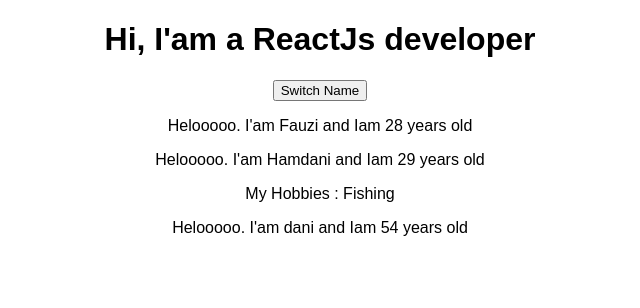
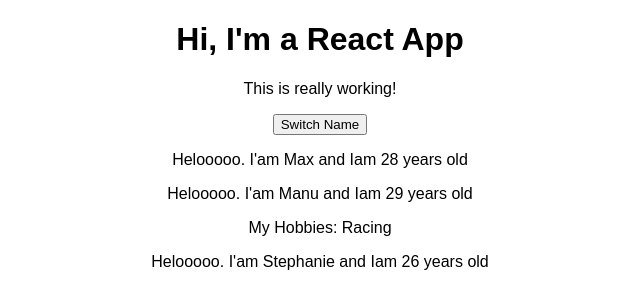
Before and after one commit to fauzihamdani/react-complete-guide, a React (Create React App) app: page / in a window 1280 px wide. Shown: the top 308 px of the page, without its empty margins (320-960 px from the left). Built offline with nearby package versions, Linux system fonts and the light colour scheme.

Commit message:
3-22 Passing Method References Between Components

```diff
--- a/src/App.js
+++ b/src/App.js
@@ -1,51 +1,58 @@
-import React, { useState } from 'react';
+import React, { Component } from 'react';
 import './App.css';
 import Person from './Person/Person';
 
-const App = (props) => {
-	const [personsState, setPersonState] = useState({
-		// userSate is a hook that return 2 value, (the state it self and setState to modify state). therefore used arrayDestructuring
+class App extends Component {
+	state = {
 		persons: [
-			{ name: 'Fauzi', age: 28 },
-			{ name: 'Hamdani', age: 29 },
-			{ name: 'dani', age: 54 },
+			{ name: 'Max', age: 28 },
+			{ name: 'Manu', age: 29 },
+			{ name: 'Stephanie', age: 26 },
+		],
+		otherState: 'some other value',
+	};
+
+	switchNameHandler = (newName) => {
+		// console.log('Was clicked!');
+		// DON'T DO THIS: this.state.persons[0].name = 'Maximilian';
+		this.setState({
+			persons: [
+				{ name: newName, age: 28 },
+				{ name: 'Manu', age: 29 },
+				{ name: 'Stephanie', age: 27 },
 			],
 		});
+	};
 
-	const [otherstate, setOtherstate] = useState('some other value');
-
-	console.log(personsState, otherstate);
-
-	const switchNameHandler = () => {
-		// console.log('was clicked');
-		setPersonState({
-			persons: [
-				{ name: 'Fauzi Hamdani', age: 13 },
-				{ name: 'Hamdani Fauzi', age: 25 },
-				{ name: 'dani fauzi', age: 789 },
-			],
-			otherState: personsState.otherState,
-		});
-	};
+	render() {
 		return (
 			<div className='App'>
-			<h1>Hi, I'am a ReactJs developer</h1>
-			<button onClick={switchNameHandler}>Switch Name</button>
+				<h1>Hi, I'm a React App</h1>
+				<p>This is really working!</p>
+				<button
+					onClick={() =>
+						this.switchNameHandler('faz!~~~~~~~~~~~~~~~~~~~~~~~~~~')
+					}>
+					Switch Name
+				</button>
 				<Person
-				name={personsState.persons[0].name}
-				age={personsState.persons[0].age}
+					name={this.state.persons[0].name}
+					age={this.state.persons[0].age}
 				/>
 				<Person
-				name={personsState.persons[1].name}
-				age={personsState.persons[1].age}>
-				My Hobbies : Fishing
+					name={this.state.persons[1].name}
+					age={this.state.persons[1].age}
+					click={this.switchNameHandler.bind(this, 'Faham!')}>
+					My Hobbies: Racing
 				</Person>
 				<Person
-				name={personsState.persons[2].name}
-				age={personsState.persons[2].age}
+					name={this.state.persons[2].name}
+					age={this.state.persons[2].age}
 				/>
 			</div>
 		);
-};
+		// return React.createElement('div', {className: 'App'}, React.createElement('h1', null, 'Does this work now?'));
+	}
+}
 
 export default App;
--- a/src/Person/Person.js
+++ b/src/Person/Person.js
@@ -3,7 +3,7 @@
 const person = (props) => {
 	return (
 		<div>
-			<p>
+			<p onClick={props.click}>
 				Helooooo. I'am {props.name} and Iam {props.age} years old
 			</p>
 			<p>{props.children}</p>
```
Lines whose indentation alone changed are shown as unchanged.
